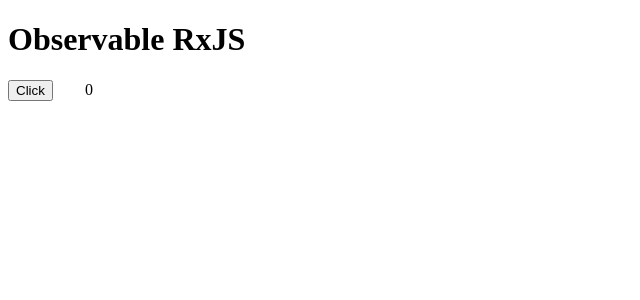
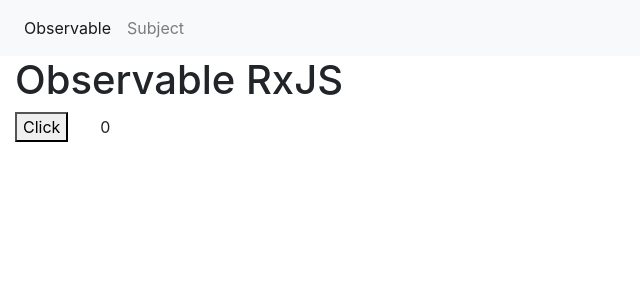
Before and after one commit to bookgvi/Angular, an Angular app: page /observe in a window 1280 px wide. Shown: the top 300 px of the page, without its empty margins (0-640 px from the left). Built offline with nearby package versions, Linux system fonts and the light colour scheme.

Commit message:
добавлено верхнее меню (bootstrap)

```diff
--- a/angular.json
+++ b/angular.json
@@ -24,7 +24,8 @@
               "src/assets"
             ],
             "styles": [
-              "src/styles/styles.css"
+              "src/styles/styles.css",
+              "node_modules/bootstrap/dist/css/bootstrap.min.css"
             ],
             "scripts": []
           },
--- a/package.json
+++ b/package.json
@@ -19,6 +19,8 @@
     "@angular/platform-browser": "~8.2.14",
     "@angular/platform-browser-dynamic": "~8.2.14",
     "@angular/router": "~8.2.14",
+    "@ng-bootstrap/ng-bootstrap": "^5.2.1",
+    "bootstrap": "^4.4.1",
     "rxjs": "~6.4.0",
     "tslib": "^1.10.0",
     "zone.js": "~0.9.1"
@@ -28,9 +30,9 @@
     "@angular/cli": "~8.3.23",
     "@angular/compiler-cli": "~8.2.14",
     "@angular/language-service": "~8.2.14",
-    "@types/node": "~8.9.4",
     "@types/jasmine": "~3.3.8",
     "@types/jasminewd2": "~2.0.3",
+    "@types/node": "~8.9.4",
     "codelyzer": "^5.0.0",
     "jasmine-core": "~3.4.0",
     "jasmine-spec-reporter": "~4.2.1",
--- a/src/app/app.component.html
+++ b/src/app/app.component.html
@@ -1 +1,9 @@
-<router-outlet></router-outlet>
+<nav class="navbar navbar-expand navbar-light bg-light">
+  <div class="navbar-nav">
+    <a class="nav-item nav-link" routerLink="/observe" routerLinkActive="active">Observable</a>
+    <a class="nav-item nav-link" routerLink="/subject" routerLinkActive="active">Subject</a>
+  </div>
+</nav>
+<div class="container-fluid">
+  <router-outlet></router-outlet>
+</div>
--- a/src/app/app.module.ts
+++ b/src/app/app.module.ts
@@ -1,5 +1,6 @@
 import { BrowserModule } from '@angular/platform-browser';
 import { NgModule } from '@angular/core';
+import { NgbModule} from '@ng-bootstrap/ng-bootstrap';
 
 import { AppRoutingModule } from './router/app-routing.module';
 import { AppComponent } from './app.component';
@@ -14,7 +15,8 @@
   ],
   imports: [
     BrowserModule,
-    AppRoutingModule
+    AppRoutingModule,
+    NgbModule
   ],
   providers: [],
   bootstrap: [AppComponent]
--- a/src/app/components/observable/observable.component.html
+++ b/src/app/components/observable/observable.component.html
@@ -1,3 +1,3 @@
 <h1>Observable RxJS</h1>
-<button (click)="changeVariable" >Click</button>
+<button (click)="changeVariable()" >Click</button>
 <span style="margin-left: 2rem;">{{ variable }}</span>
```
Also changed, not shown: 2 other files (tests, documents, lock files or other folders).
